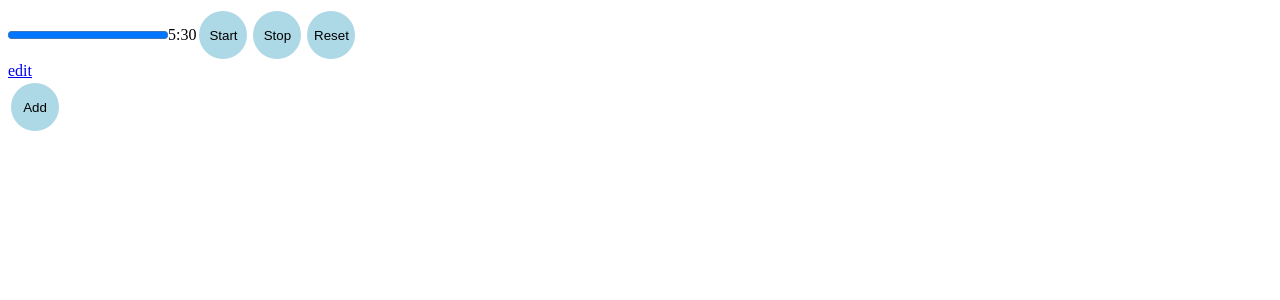
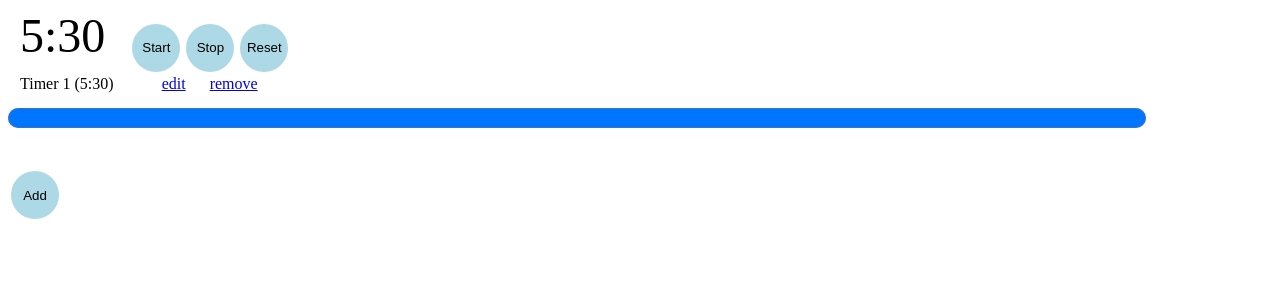
Before and after one commit to sldsrg/multimer, a Vue app: page / in a window 1280 px wide. Both pictures are taken after a click on the button "Add". Shown: the top 300 px of the page. Built offline with nearby package versions, Linux system fonts and the light colour scheme.

Commit message:
WIP on timer component

```diff
--- a/src/components/Home.vue
+++ b/src/components/Home.vue
@@ -1,8 +1,7 @@
 <template>
   <div id="home">
     <div v-for="(t, i) in timers" :key="i">
-      <timer :name="t.name" :time="t.time" :sound="t.sound"/>
-      <router-link :to="`timers/${i}`">edit</router-link>
+      <timer :timer="t"/>
     </div>
     <button @click="add">Add</button>
   </div>
@@ -23,7 +22,9 @@ export default {
   methods: {
     ...mapMutations(['addTimer']),
     add() {
-      this.addTimer({time: 330})
+      this.addTimer({
+        time: 330
+      })
     }
   }
 }
--- a/src/components/Timer.vue
+++ b/src/components/Timer.vue
@@ -1,12 +1,22 @@
 <template>
   <div>
-    <span>{{name}}</span>
-    <progress :value="remaining" :max="total"/>
-    <span>{{formattedTime}}</span>
-    <span>{{soundName}}</span>
-    <button @click="start">Start</button>
-    <button @click="stop">Stop</button>
-    <button @click="reset">Reset</button>
+    <div>
+      <span class="counter">{{formatTime(remaining)}}</span>
+      <span class="controls">
+        <button @click="start">Start</button>
+        <button @click="stop">Stop</button>
+        <button @click="reset">Reset</button>
+      </span>
+    </div>
+    <div class="info">
+      <span>{{timer.name}} ({{formatTime(total)}})</span>
+      <span>{{soundName}}</span>
+      <a href="#" @click.prevent="edit">edit</a>
+      <a href="#" @click.prevent="remove">remove</a>
+    </div>
+    <div class="progress">
+      <progress :value="remaining" :max="total"/>
+    </div>
   </div>
 </template>
 
@@ -16,50 +26,77 @@ import sounds from '../assets/sounds'
 export default {
   data() {
     return {
-      remaining: this.time,
-      total: this.time,
-      timer: undefined
+      remaining: Number(this.timer.time),
+      total: Number(this.timer.time),
+      intervalId: undefined
+
     }
   },
   props: {
-    name: String,
-    time: Number,
-    sound: String
+    timer: Object
   },
   methods: {
+    formatTime(t) {
+      const pad = num => ('0' + num).substr(-2)
+      const minutes = Math.floor(t / 60)
+      const seconds = t - minutes * 60
+      return `${minutes}:${pad(seconds)}`
+    },
     start() {
-      this.timer = setInterval(() => {
+      this.intervalId = setInterval(() => {
         this.remaining -= 1
         if (this.remaining <= 0) {
-          clearInterval(this.timer)
+          clearInterval(this.intervalId)
           this.playSound()
         }
       }, 1000)
     },
     stop() {
-      clearInterval(this.timer)
+      clearInterval(this.intervalId)
     },
     reset() {
       this.remaining = this.total
     },
     playSound() {
-      const sound = new Audio(`./media/${this.sound}.mp3`)
-      sound.play()
+      const audio = new Audio(`./media/${this.timer.sound}.mp3`)
+      audio.play()
+    },
+    edit() {
+      this.$router.push({
+        name: 'ModifyTimer',
+        params: {name: this.timer.name}
+      })
+    },
+    remove() {
+      this.$store.commit('removeTimer', this.timer.name)
     }
   },
   computed: {
-    formattedTime() {
-      const pad = num => ('0' + num).substr(-2)
-      const minutes = Math.floor(this.remaining / 60)
-      const seconds = this.remaining - minutes * 60
-      return `${minutes}:${pad(seconds)}`
-    },
-    soundName() { return sounds[this.sound] }
+    soundName() { return sounds[this.timer.sound] }
   }
 }
 </script>
 
 <style scoped>
+.counter {
+  font-size: 3rem;
+}
+
+.progress {
+  margin-top: 5px;
+  margin-bottom: 30px;
+  width: 100%;
+}
+
+a, span {
+  margin: 12px;
+}
+
+progress {
+  width: 90%;
+  height: 40px;
+}
+
 button {
   width: 3rem;
   height: 3rem;
--- a/src/components/TimerEdit.vue
+++ b/src/components/TimerEdit.vue
@@ -27,7 +27,9 @@ export default {
   data() {
     return {
       sounds,
-      timer: {...this.$store.state.timers[this.$route.params.id]}
+      timer: {
+        ...this.$store.state.timers.find(t => t.name === this.$route.params.name)
+      }
     }
   },
   computed: {
@@ -38,7 +40,7 @@ export default {
       test.play()
     },
     save() {
-      this.$store.commit('setTimer', {id: this.$route.params.id, timer: this.timer})
+      this.$store.commit('setTimer', {name: this.$route.params.name, timer: this.timer})
       this.$router.go(-1)
     }
   }
--- a/src/routes.js
+++ b/src/routes.js
@@ -14,7 +14,7 @@ export default [
     props: false
   },
   {
-    path: '/timers/:id',
+    path: '/timers/:name',
     name: 'ModifyTimer',
     component: TimerEdit,
     props: true
--- a/src/store/mutations.js
+++ b/src/store/mutations.js
@@ -8,12 +8,15 @@ export default {
   },
 
   addTimer(state, value) {
+    if (!value.name) { value.name = `Timer ${state.timers.length + 1}`}
     state.timers.push(value)
   },
 
-  setTimer(state, {id, timer}) {
-    timer.name && (state.timers[id].name = timer.name.trim())
-    timer.time && (state.timers[id].time = Number(timer.time))
-    timer.sound && (state.timers[id].sound = timer.sound)
+  setTimer(state, {name, timer}) {
+    state.timers = state.timers.map(t => t.name === name ? {...t, ...timer} : t)
+  },
+
+  removeTimer(state, name) {
+    state.timers = state.timers.filter(t => t.name !== name)
   }
 }
```
